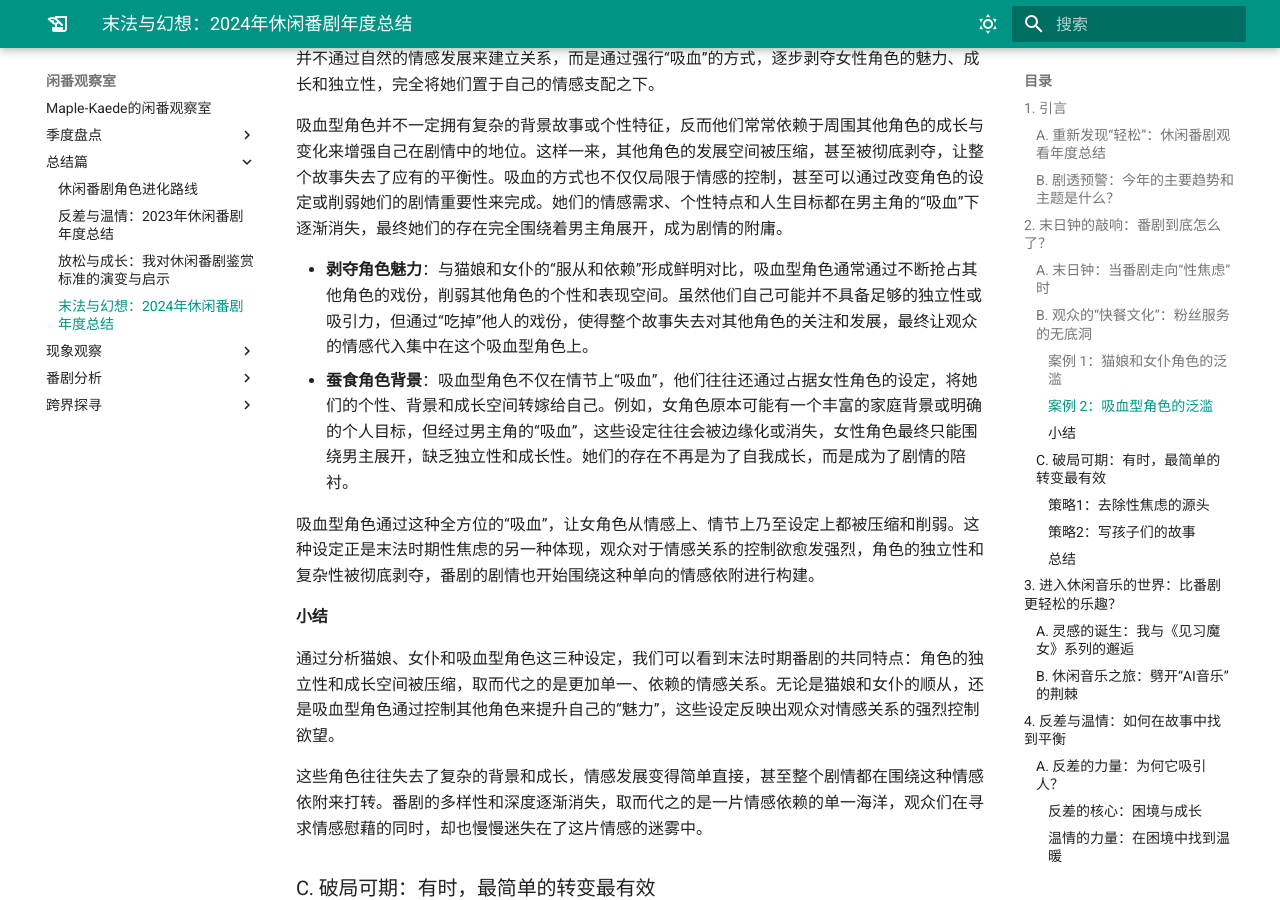
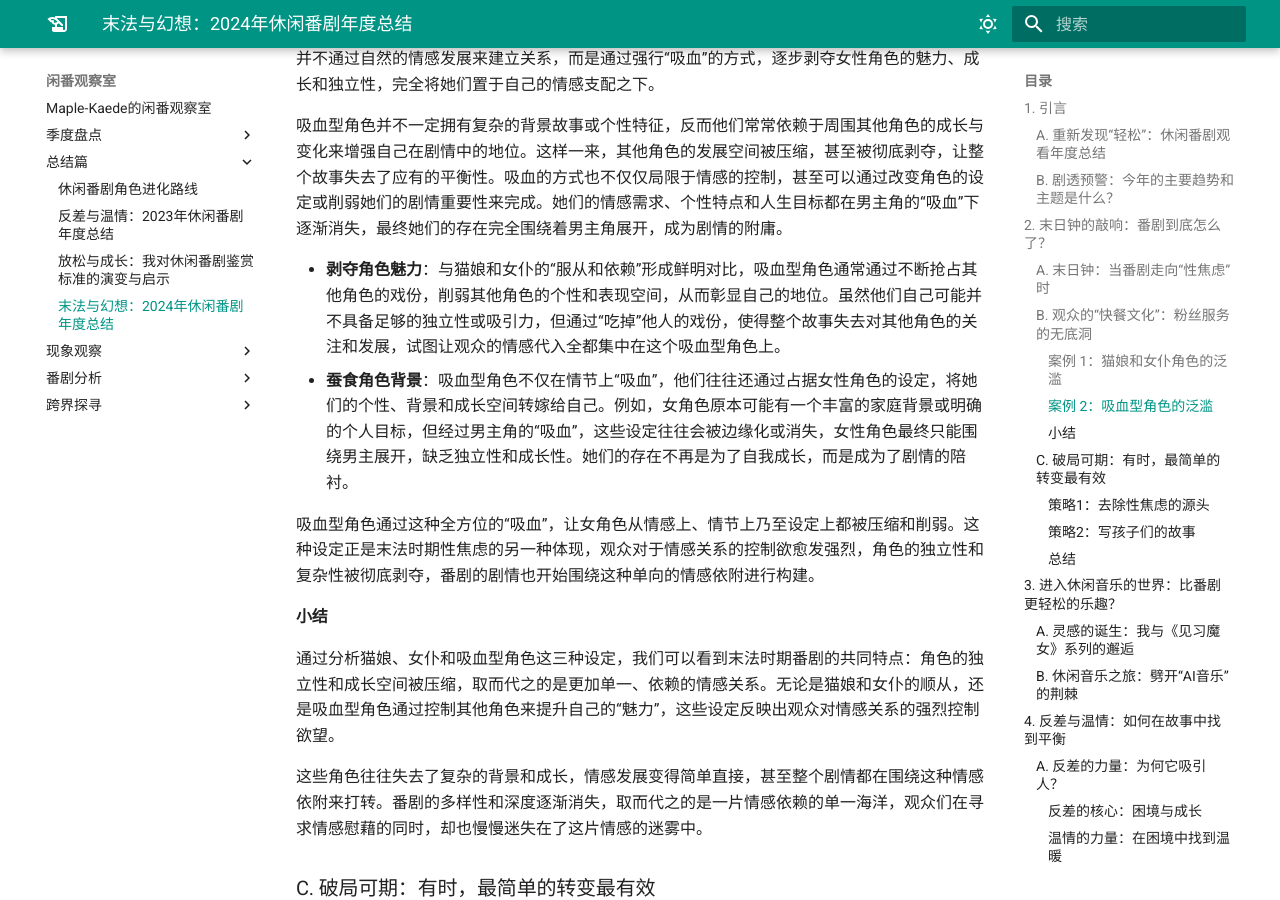
Before and after one commit to haveyouwantto/animedocs, an MkDocs documentation site: the page built from docs/总结篇/末法与幻想：2024年休闲番剧年度总结.md, in a window 1280 px wide and 900 px high, scrolled down 2587 px. Built offline with MkDocs 1.6.1 and Material for MkDocs 9.7.7, drawn with Linux system fonts in a browser that asks for light colours; plug-ins that fetch from the network failed and are left out.

Commit message:
fix vampire character description

```diff
--- a/docs/总结篇/末法与幻想：2024年休闲番剧年度总结.md
+++ b/docs/总结篇/末法与幻想：2024年休闲番剧年度总结.md
@@ -67,7 +67,7 @@ author: Maple-Kaede
 
 吸血型角色并不一定拥有复杂的背景故事或个性特征，反而他们常常依赖于周围其他角色的成长与变化来增强自己在剧情中的地位。这样一来，其他角色的发展空间被压缩，甚至被彻底剥夺，让整个故事失去了应有的平衡性。吸血的方式也不仅仅局限于情感的控制，甚至可以通过改变角色的设定或削弱她们的剧情重要性来完成。她们的情感需求、个性特点和人生目标都在男主角的“吸血”下逐渐消失，最终她们的存在完全围绕着男主角展开，成为剧情的附庸。
 
-- **剥夺角色魅力**：与猫娘和女仆的“服从和依赖”形成鲜明对比，吸血型角色通常通过不断抢占其他角色的戏份，削弱其他角色的个性和表现空间。虽然他们自己可能并不具备足够的独立性或吸引力，但通过“吃掉”他人的戏份，使得整个故事失去对其他角色的关注和发展，最终让观众的情感代入集中在这个吸血型角色上。
+- **剥夺角色魅力**：与猫娘和女仆的“服从和依赖”形成鲜明对比，吸血型角色通常通过不断抢占其他角色的戏份，削弱其他角色的个性和表现空间，从而彰显自己的地位。虽然他们自己可能并不具备足够的独立性或吸引力，但通过“吃掉”他人的戏份，使得整个故事失去对其他角色的关注和发展，试图让观众的情感代入全都集中在这个吸血型角色上。
 - **蚕食角色背景**：吸血型角色不仅在情节上“吸血”，他们往往还通过占据女性角色的设定，将她们的个性、背景和成长空间转嫁给自己。例如，女角色原本可能有一个丰富的家庭背景或明确的个人目标，但经过男主角的“吸血”，这些设定往往会被边缘化或消失，女性角色最终只能围绕男主展开，缺乏独立性和成长性。她们的存在不再是为了自我成长，而是成为了剧情的陪衬。
 
 吸血型角色通过这种全方位的“吸血”，让女角色从情感上、情节上乃至设定上都被压缩和削弱。这种设定正是末法时期性焦虑的另一种体现，观众对于情感关系的控制欲愈发强烈，角色的独立性和复杂性被彻底剥夺，番剧的剧情也开始围绕这种单向的情感依附进行构建。
```
